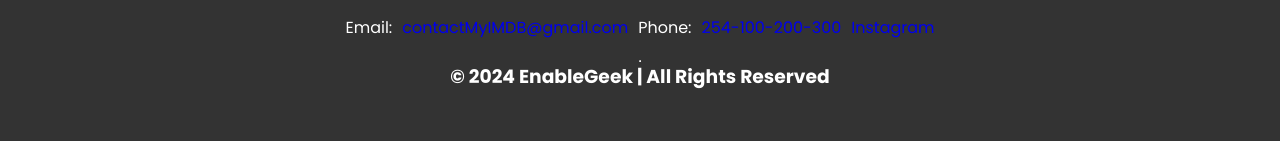
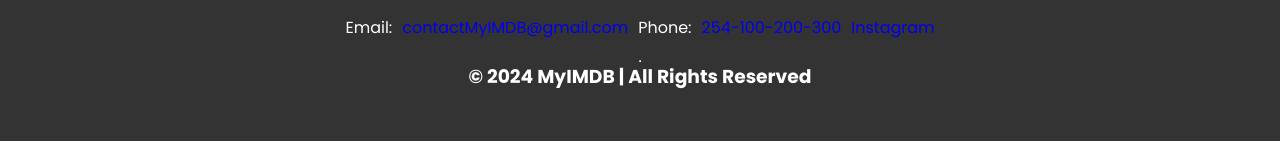
Before and after one commit to SamiYohann95/myIMDB, a plain HTML site: page index.html in a window 1280 px wide. Shown: the part 824-976 px from the top of the page. Drawn offline with nearby package versions, Linux system fonts and the light colour scheme; no server answers.

Commit message:
debugging

```diff
--- a/index.html
+++ b/index.html
@@ -206,7 +206,7 @@
       </div>
       <hr>
       <div class="footer-section">
-            <h3>© 2024 EnableGeek | All Rights Reserved</h3>
+            <h3>© 2024 MyIMDB | All Rights Reserved</h3>
       </div>
     </div>
   </footer>
--- a/script.js
+++ b/script.js
@@ -257,6 +257,7 @@ async function add_to_dom_trending () {
             </div>
         </div>
     `
+
 }).join('')
 
 document.getElementById("favorites-link").addEventListener("click", () => {
```
